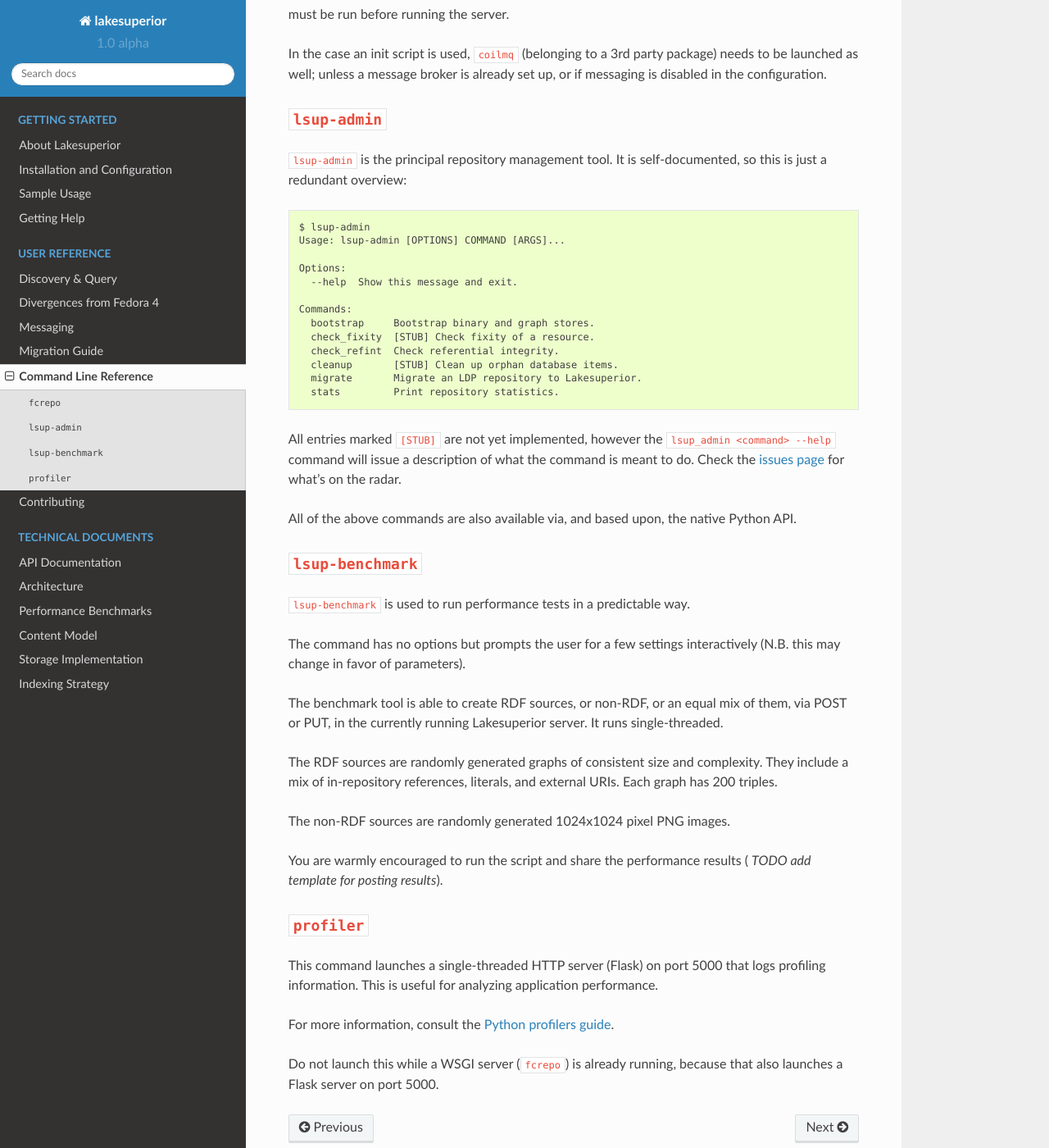
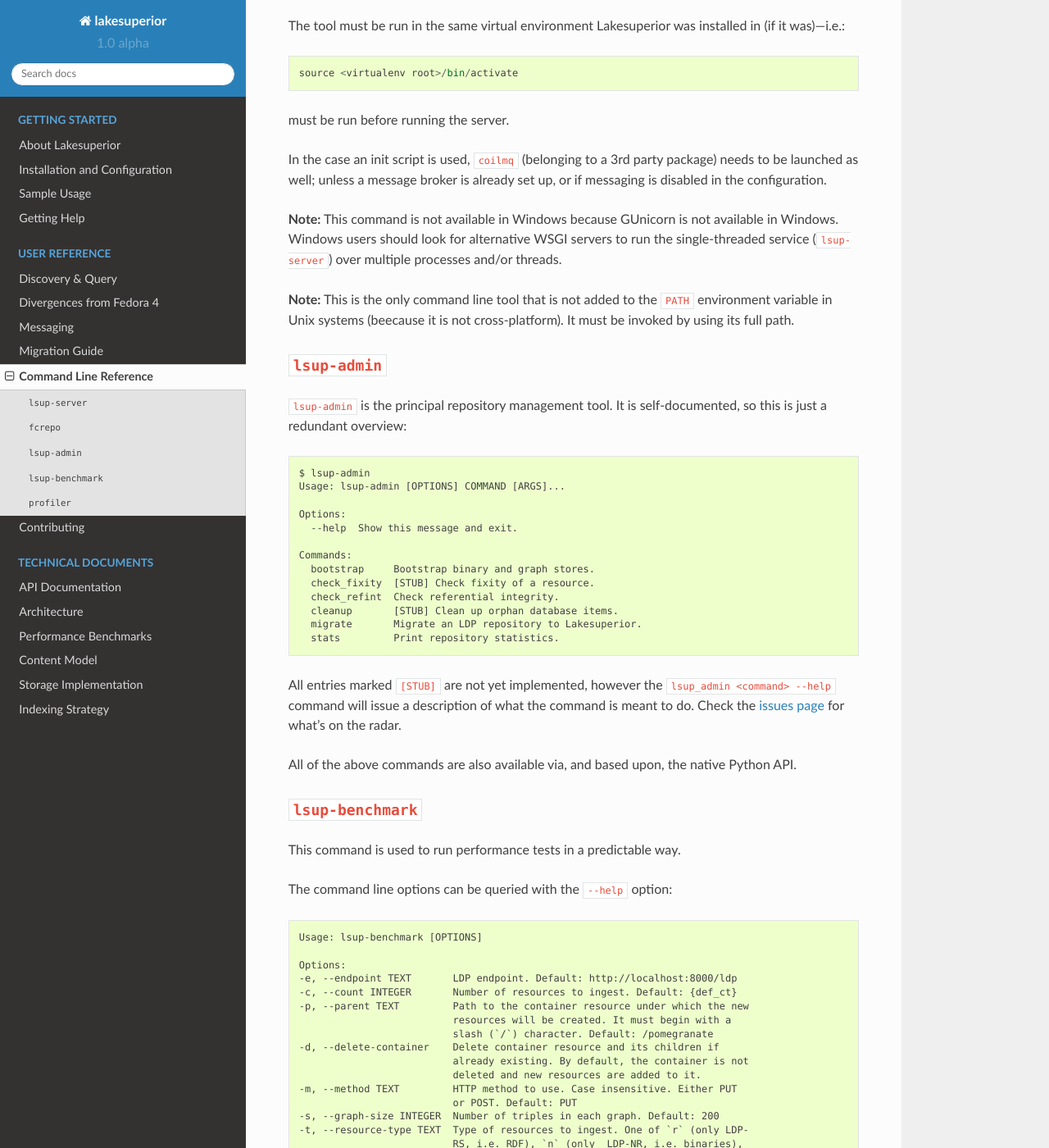
Before and after one commit to scossu/lakesuperior, a Sphinx documentation site: the page built from docs/cli.rst, in a window 1280 px wide and 1400 px high, scrolled down 591 px. Shown: the whole window at 82% size. Built offline with Sphinx 7.4.7 and the Read the Docs theme 2.0.0, drawn with Linux system fonts in a browser that asks for light colours; formulas are drawn with MathJax 3; some of the changed text lies outside the part shown.

Commit message:
Benchmark script improvements:
* Use click for command-line options
* Remove interactive prompt
* Add plotting function

```diff
--- a/docs/cli.rst
+++ b/docs/cli.rst
@@ -8,6 +8,13 @@
 
 The tools are currently not directly available on Docker instances (*TODO add
 instructions and/or code changes to access them*).
+
+``lsup-server``
+---------------
+
+Single-threaded server. Use this for testing, debugging, or to multiplex via
+WSGI in a Windows environment. For non-Windows production environments, use
+``fcrepo``.
 
 ``fcrepo``
 ----------
@@ -27,25 +34,34 @@
 package) needs to be launched as well; unless a message broker is already set
 up, or if messaging is disabled in the configuration.
 
+**Note:** This command is not available in Windows because GUnicorn is not
+available in Windows. Windows users should look for alternative WSGI servers
+to run the single-threaded service (``lsup-server``) over multiple processes
+and/or threads.
+
+**Note:** This is the only command line tool that is not added to the ``PATH``
+environment variable in Unix systems (beecause it is not cross-platform). It
+must be invoked by using its full path.
+
 ``lsup-admin``
 --------------
 
 ``lsup-admin`` is the principal repository management tool. It is
 self-documented, so this is just a redundant overview::
 
-    $ lsup-admin
-    Usage: lsup-admin [OPTIONS] COMMAND [ARGS]...
+   $ lsup-admin
+   Usage: lsup-admin [OPTIONS] COMMAND [ARGS]...
 
-    Options:
-      --help  Show this message and exit.
+   Options:
+     --help  Show this message and exit.
 
-    Commands:
-      bootstrap     Bootstrap binary and graph stores.
-      check_fixity  [STUB] Check fixity of a resource.
-      check_refint  Check referential integrity.
-      cleanup       [STUB] Clean up orphan database items.
-      migrate       Migrate an LDP repository to Lakesuperior.
-      stats         Print repository statistics.
+   Commands:
+     bootstrap     Bootstrap binary and graph stores.
+     check_fixity  [STUB] Check fixity of a resource.
+     check_refint  Check referential integrity.
+     cleanup       [STUB] Clean up orphan database items.
+     migrate       Migrate an LDP repository to Lakesuperior.
+     stats         Print repository statistics.
 
 All entries marked ``[STUB]`` are not yet implemented, however the
 ``lsup_admin <command> --help`` command will issue a description of what
@@ -59,18 +75,38 @@
 ``lsup-benchmark``
 ------------------
 
-``lsup-benchmark`` is used to run performance tests in a predictable way.
+This command is used to run performance tests in a predictable way.
 
-The command has no options but prompts the user for a few settings
-interactively (N.B. this may change in favor of parameters).
+The command line options can be queried with the ``--help`` option::
+
+   Usage: lsup-benchmark [OPTIONS]
+
+   Options:
+   -e, --endpoint TEXT       LDP endpoint. Default: http://localhost:8000/ldp
+   -c, --count INTEGER       Number of resources to ingest. Default: {def_ct}
+   -p, --parent TEXT         Path to the container resource under which the new
+                             resources will be created. It must begin with a
+                             slash (`/`) character. Default: /pomegranate
+   -d, --delete-container    Delete container resource and its children if
+                             already existing. By default, the container is not
+                             deleted and new resources are added to it.
+   -m, --method TEXT         HTTP method to use. Case insensitive. Either PUT
+                             or POST. Default: PUT
+   -s, --graph-size INTEGER  Number of triples in each graph. Default: 200
+   -t, --resource-type TEXT  Type of resources to ingest. One of `r` (only LDP-
+                             RS, i.e. RDF), `n` (only  LDP-NR, i.e. binaries),
+                             or `b` (50/50% of both). Default: r
+   -p, --plot                Plot a graph of ingest timings. The graph figure
+                             is displayed on screen with basic manipulation and
+                             save options.
+   --help                    Show this message and exit.
 
 The benchmark tool is able to create RDF sources, or non-RDF, or an equal mix
-of them, via POST or PUT, in the currently running Lakesuperior server. It
-runs single-threaded.
+of them, via POST or PUT, in a given lDP endpoint. It runs single threaded.
 
 The RDF sources are randomly generated graphs of consistent size and
 complexity. They include a mix of in-repository references, literals, and
-external URIs. Each graph has 200 triples.
+external URIs. Each graph has 200 triples by default.
 
 The non-RDF sources are randomly generated 1024x1024 pixel PNG images.
 
```
Also changed, not shown: 1 other file.
